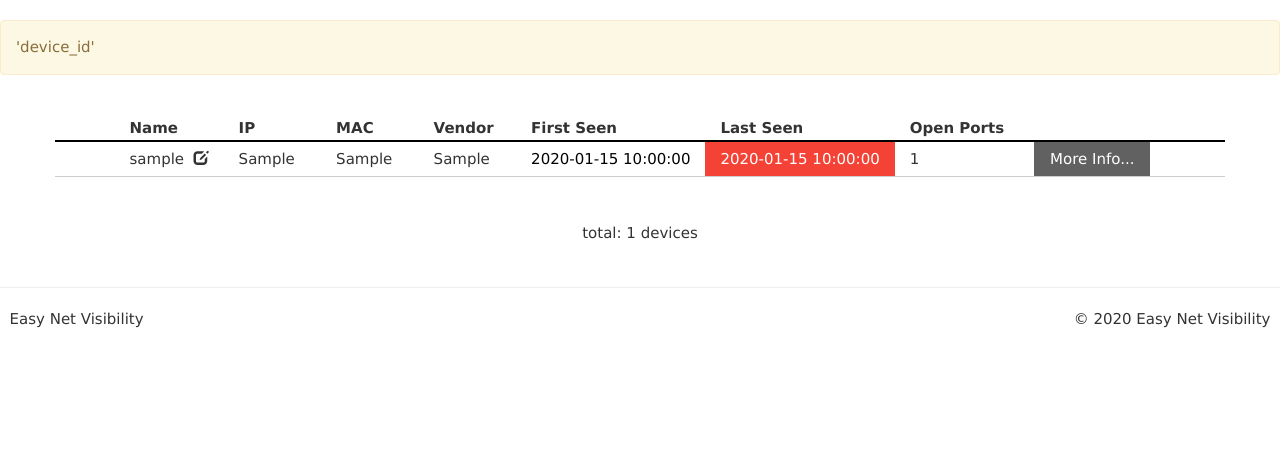
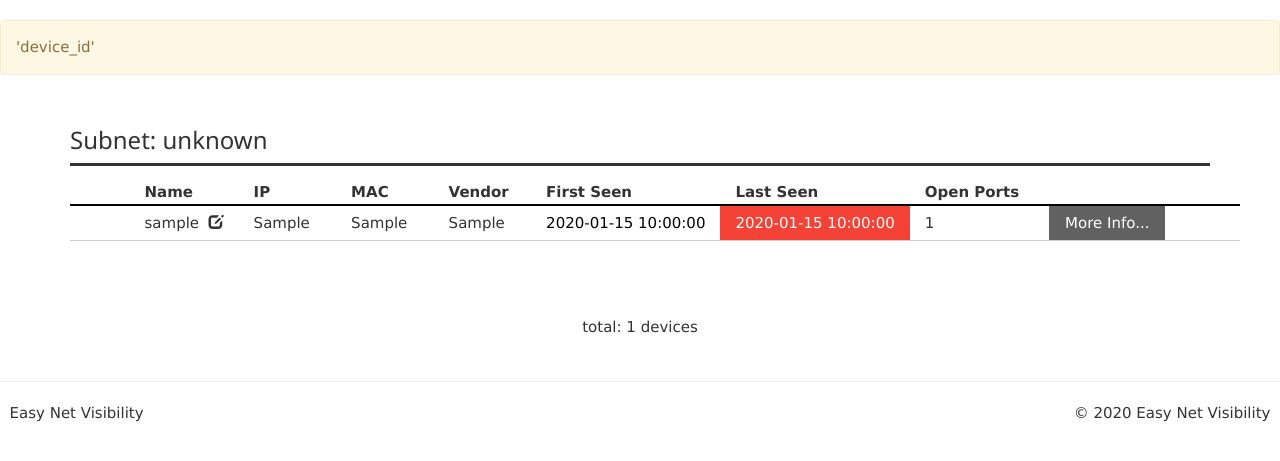
Before and after one commit to rdar-lab/easyNetVisibility, a Django app: page /rename_device in a window 1280 px wide. Shown: the part 52-513 px from the top of the page. Run offline with Django 3.2, Linux system fonts and the light colour scheme; a user stored in the database is signed in; tables that the repository leaves empty hold one stand-in row (values such as "Sample post"); some libraries are stand-ins or nearby versions.

Commit message:
Group devices by subnet in dashboard view (#4)
* Initial plan

* Implement subnet grouping for devices in home view

Co-authored-by: rdar-lab <36108848+rdar-lab@users.noreply.github.com>

* Address code review feedback: improve subnet calculation and sorting

Co-authored-by: rdar-lab <36108848+rdar-lab@users.noreply.github.com>

* Update docstring to clarify handling of invalid IPs

Co-authored-by: rdar-lab <36108848+rdar-lab@users.noreply.github.com>

---------

Co-authored-by: copilot-swe-agent[bot] <198982749+Copilot@users.noreply.github.com>
Co-authored-by: rdar-lab <36108848+rdar-lab@users.noreply.github.com>

```diff
--- a/easyNetVisibility/server/server_django/easy_net_visibility/easy_net_visibility_server/templates/home.html
+++ b/easyNetVisibility/server/server_django/easy_net_visibility/easy_net_visibility_server/templates/home.html
@@ -18,6 +18,11 @@
 
     <br/>
 
+    {% for subnet, devices in groupedDevices %}
+    <div class="container" style="margin-bottom: 30px;">
+        <h3 style="margin-bottom: 15px; padding-bottom: 10px; border-bottom: 3px solid #333;">
+            Subnet: {{ subnet }}
+        </h3>
         <table class="container">
             <thead>
             <tr class="row" style="border-bottom: 2px solid #000;">
@@ -32,11 +37,11 @@
             </tr>
             </thead>
             <tbody>
-        {% for device in deviceList %}
+            {% for device in devices %}
 
             <tr class="row" style="border-bottom: 1px solid #ccc;">
                 <td class="col-xs-1" nowrap>{{device.name|safe}}&nbsp;&nbsp;<span data-toggle="modal"
-                                                                                     data-target="#renameDevice{{forloop.counter}}"
+                                                                                         data-target="#renameDevice{{forloop.parentloop.counter}}{{forloop.counter}}"
                                                                                          style="cursor: pointer;"><span
                         class="glyphicon glyphicon-edit"></span></span></td>
                 <td class="col-xs-1" nowrap>{{device.ip|safe}}</td>
@@ -57,7 +62,7 @@
             </tr>
 
 
-        <div id="renameDevice{{forloop.counter}}" class="modal fade" role="dialog">
+            <div id="renameDevice{{forloop.parentloop.counter}}{{forloop.counter}}" class="modal fade" role="dialog">
                 <div class="modal-dialog">
                     <!-- Modal content-->
                     <div class="modal-content">
@@ -69,7 +74,7 @@
                             <p>Hostname: {{device.hostname|safe}}</p>
                             <p>Previous Name: {{device.nickname|safe}}</p>
                             <p>
-                        <form id="{{forloop.counter}}" action="/rename_device" method="post">
+                            <form id="form{{forloop.parentloop.counter}}{{forloop.counter}}" action="/rename_device" method="post">
                                 {% csrf_token %}
                                 <input name="device_id" type=hidden value="{{device.id}}">
                                 <input class="form-control" id="nickname" name="nickname" type="text"
@@ -80,7 +85,7 @@
                         <div class="modal-footer">
                             <div class="row">
                                 <div class="col-xs-4">
-                                <button form="{{forloop.counter}}" type="submit" class="btn btn-default center-block">Save
+                                    <button form="form{{forloop.parentloop.counter}}{{forloop.counter}}" type="submit" class="btn btn-default center-block">Save
                                     </button>
                                 </div>
                                 <div class="col-xs-4">
@@ -98,6 +103,9 @@
 
             </tbody>
         </table>
+    </div>
+    {% endfor %}
+
     <br/>
     <br/>
     <div>
--- a/easyNetVisibility/server/server_django/easy_net_visibility/easy_net_visibility_server/views.py
+++ b/easyNetVisibility/server/server_django/easy_net_visibility/easy_net_visibility_server/views.py
@@ -3,13 +3,54 @@ from django.shortcuts import render
 from django.contrib.auth.decorators import login_required
 from .models import Device, Port, Sensor
 from django.contrib.messages import add_message, constants
+import ipaddress
+from collections import defaultdict
+
+
+def get_subnet(ip_address, prefix_length=24):
+    """
+    Calculate the subnet for a given IP address.
+    Uses /24 (255.255.255.0) as default subnet mask.
+    Returns subnet in CIDR notation (e.g., '192.168.1.0/24').
+    Returns 'unknown' for invalid or empty IP addresses.
+    """
+    try:
+        network = ipaddress.ip_network(f"{ip_address}/{prefix_length}", strict=False)
+        return str(network)
+    except (ValueError, ipaddress.AddressValueError):
+        # If IP is invalid or empty, return a default group
+        return "unknown"
 
 
 @login_required
 def home(request):
     devices_list = Device.objects.prefetch_related('port_set').order_by('ip')
     visible_devices = [device for device in devices_list if not device.is_hidden()]
-    return render(request, 'home.html', {'deviceList': visible_devices})
+
+    # Group devices by subnet
+    devices_by_subnet = defaultdict(list)
+    for device in visible_devices:
+        subnet = get_subnet(device.ip)
+        devices_by_subnet[subnet].append(device)
+
+    # Convert to sorted list of tuples (subnet, devices) for template
+    # Sort by network address for proper ordering
+    def sort_key(item):
+        subnet_str = item[0]
+        if subnet_str == "unknown":
+            # Put unknown subnets at the end
+            return (1, subnet_str)
+        try:
+            return (0, ipaddress.ip_network(subnet_str))
+        except (ValueError, ipaddress.AddressValueError):
+            return (1, subnet_str)
+
+    grouped_devices = sorted(devices_by_subnet.items(), key=sort_key)
+
+    return render(request, 'home.html', {
+        'deviceList': visible_devices,
+        'groupedDevices': grouped_devices
+    })
 
 
 @login_required
```
Also changed, not shown: easyNetVisibility/server/server_django/easy_net_visibility/easy_net_visibility_server/tests.py (+61 -0 lines). Lines whose indentation alone changed are shown as unchanged.
